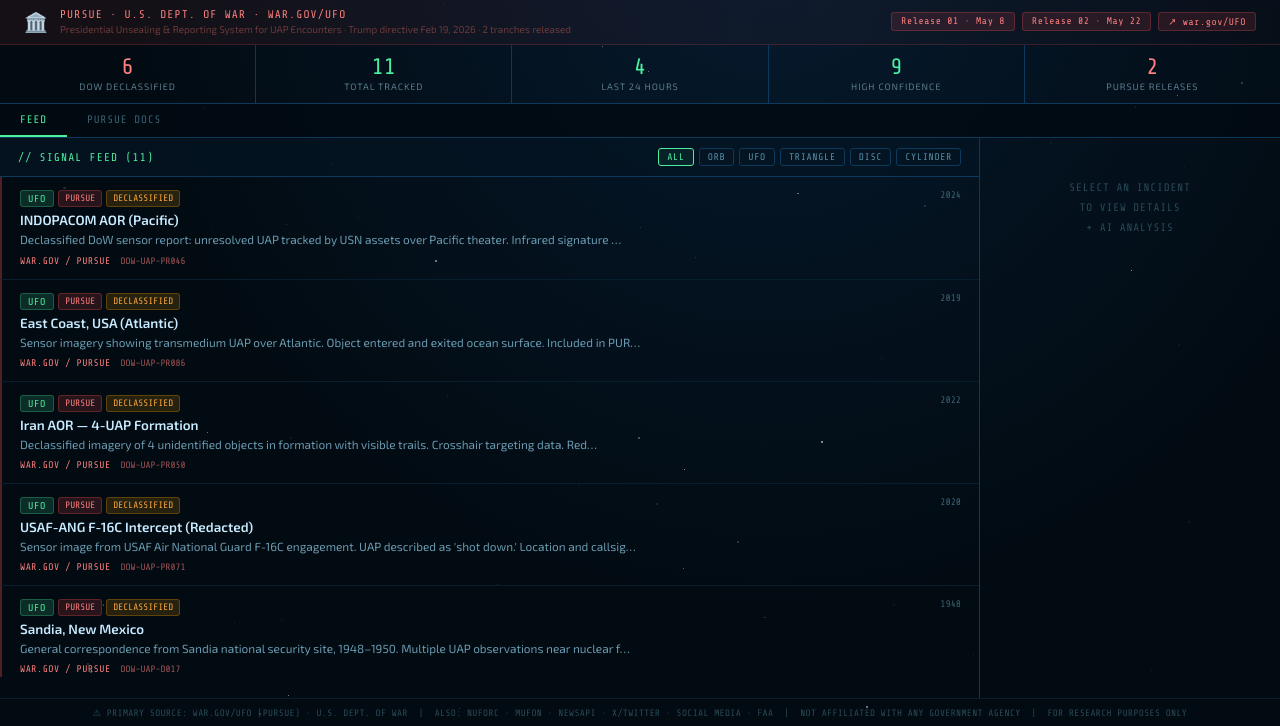
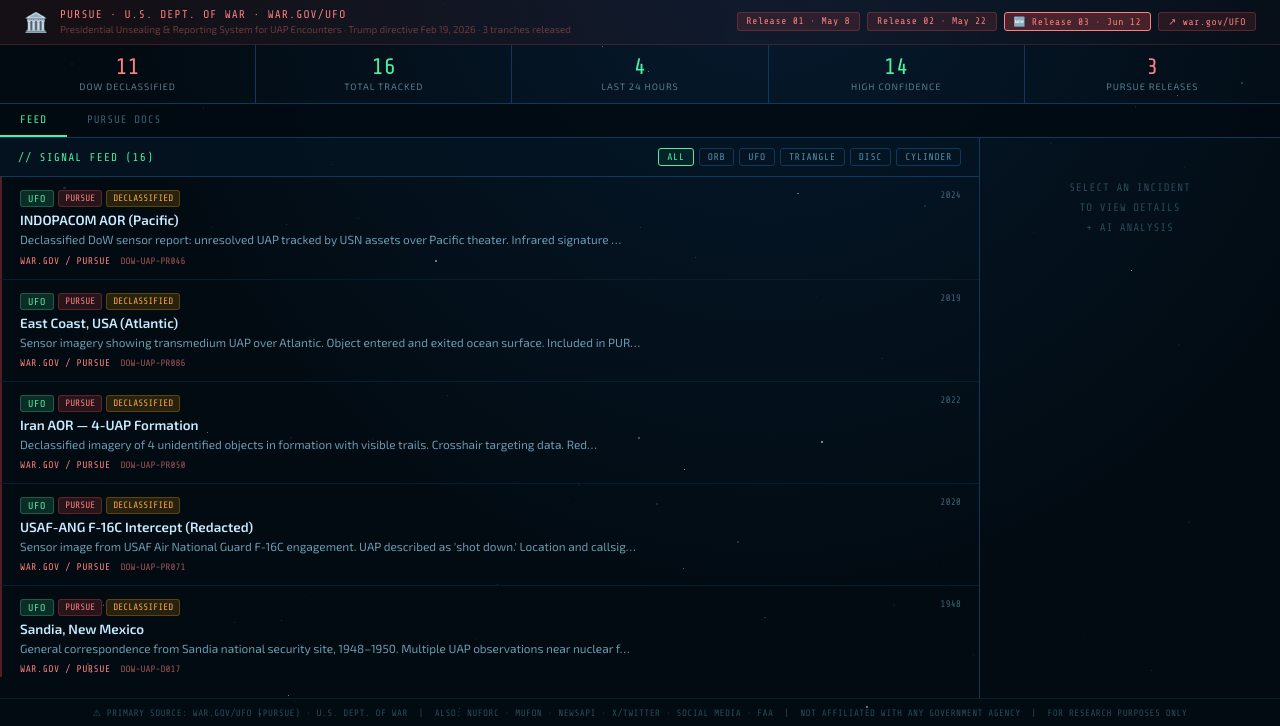
Before and after one commit to Kelufo/uap-signal-tracker, a plain HTML site: page index.html in a window 1280 px wide. Shown: the part 78-804 px from the top of the page. Drawn offline with nearby package versions, Linux system fonts and the light colour scheme.

Commit message:
Update index.html

```diff
--- a/index.html
+++ b/index.html
@@ -205,22 +205,23 @@ body{background:#020b12;color:#c8eaff;font-family:'Exo 2',sans-serif;overflow-x:
     <span style="font-size:1.2rem;flex-shrink:0">🏛️</span>
     <div>
       <div class="pursue-title">PURSUE · U.S. Dept. of War · war.gov/UFO</div>
-      <div class="pursue-sub">Presidential Unsealing &amp; Reporting System for UAP Encounters · Trump directive Feb 19, 2026 · 2 tranches released</div>
+      <div class="pursue-sub">Presidential Unsealing &amp; Reporting System for UAP Encounters · Trump directive Feb 19, 2026 · 3 tranches released</div>
     </div>
     <div class="pursue-links">
       <a class="rchip" href="https://www.war.gov/UFO/?release=01" target="_blank">Release 01 · May 8</a>
       <a class="rchip" href="https://www.war.gov/UFO/?release=02" target="_blank">Release 02 · May 22</a>
+      <a class="rchip" href="https://www.war.gov/UFO/?release=03" target="_blank" style="background:rgba(255,80,80,.25);border-color:#ff8080">🆕 Release 03 · Jun 12</a>
       <a class="rchip" href="https://www.war.gov/UFO/" target="_blank">↗ war.gov/UFO</a>
     </div>
   </div>
 
   <!-- Stats -->
   <div class="stats-bar">
-    <div class="stat-box"><div class="stat-num" style="color:#ff8080" id="stat-pursue">6</div><div class="stat-label">DoW Declassified</div></div>
+    <div class="stat-box"><div class="stat-num" style="color:#ff8080" id="stat-pursue">11</div><div class="stat-label">DoW Declassified</div></div>
     <div class="stat-box"><div class="stat-num" style="color:#4df0a0" id="stat-total">0</div><div class="stat-label">Total Tracked</div></div>
     <div class="stat-box"><div class="stat-num" style="color:#4df0a0" id="stat-24h">0</div><div class="stat-label">Last 24 Hours</div></div>
     <div class="stat-box"><div class="stat-num" style="color:#4df0a0" id="stat-hconf">0</div><div class="stat-label">High Confidence</div></div>
-    <div class="stat-box"><div class="stat-num" style="color:#ff8080">2</div><div class="stat-label">PURSUE Releases</div></div>
+    <div class="stat-box"><div class="stat-num" style="color:#ff8080">3</div><div class="stat-label">PURSUE Releases</div></div>
   </div>
 
   <!-- Tabs -->
@@ -267,6 +268,16 @@ body{background:#020b12;color:#c8eaff;font-family:'Exo 2',sans-serif;overflow-x:
             <a class="rel-link" href="https://www.war.gov/medialink/ufo/052226/release_02/release_02_document_bundle.zip" target="_blank">⬇ Documents (70 MB)</a>
             <a class="rel-link" href="https://d34w7g4gy10iej.cloudfront.net/uap052226.zip" target="_blank">⬇ Videos (5.6 GB)</a>
             <a class="rel-link" href="https://www.war.gov/News/Releases/Release/Article/4499305/" target="_blank">↗ Press Release</a>
+          </div>
+        </div>
+        <div class="rel-box" style="border-color:#ff8080;background:rgba(255,80,80,.08)">
+          <div class="rel-label" style="color:#ff5050">🆕 Release 03 — NEW</div>
+          <div class="rel-date">June 12, 2026</div>
+          <div class="rel-desc">FBI orb sighting reports (Colorado Springs 2022, Northeastern US 2025-2026), CIA Zimbabwe document, 1949 Army flying saucer study, orb video footage.</div>
+          <div class="rel-links">
+            <a class="rel-link" href="https://www.war.gov/medialink/ufo/061226/release_03/release_03_documents.zip" target="_blank">⬇ Documents (826 MB)</a>
+            <a class="rel-link" href="https://d34w7g4gy10iej.cloudfront.net/release_03/uap_videos_061226.zip" target="_blank">⬇ Videos (4.6 GB)</a>
+            <a class="rel-link" href="https://www.war.gov/News/Releases/Release/Article/4515408/" target="_blank">↗ Press Release</a>
           </div>
         </div>
       </div>
@@ -319,7 +330,27 @@ const PURSUE_DATA = [
   {id:"pursue-6",type:"UFO",location:"USSR (CIA Intelligence Report)",datetime:"1973-01-01T00:00:00Z",
    desc:"Declassified 1973 CIA intelligence report on UAP sighting in the Soviet Union. Cold War era document.",
    source:"WAR.GOV / PURSUE",duration:"Unknown",altitude:"Unknown",shape:"UNKNOWN",confidence:88,witnesses:0,isNew:false,isPursue:true,
-   release:"RELEASE 02",docId:"CIA-UAP-D001",weather:"Historical",tags:["declassified","PURSUE","CIA","USSR","Cold War","historical"]}
+   release:"RELEASE 02",docId:"CIA-UAP-D001",weather:"Historical",tags:["declassified","PURSUE","CIA","USSR","Cold War","historical"]},
+  {id:"pursue-7",type:"ORB",location:"Colorado Springs, CO",datetime:"2022-01-01T00:00:00Z",
+   desc:"PURSUE Release 03 — FBI-UAP-D002: FBI field report and digital rendering of unresolved UAP incident in Colorado Springs, 2022. FD-1057 witness interview transcript included. Intelligence Community Assessment also released (ICA-UAP-D001).",
+   source:"WAR.GOV / PURSUE",duration:"Unknown",altitude:"Unknown",shape:"ORB",confidence:91,witnesses:0,isNew:true,isPursue:true,
+   release:"RELEASE 03",docId:"FBI-UAP-D002",weather:"Sensor/witness data",tags:["declassified","PURSUE","FBI","Colorado Springs","2022","NEW"]},
+  {id:"pursue-8",type:"ORB",location:"Northeastern USA (Orb Sighting)",datetime:"2025-01-01T00:00:00Z",
+   desc:"PURSUE Release 03 — FBI-UAP-D009/D010: Two FBI FD-302 reports on northeastern US orb sightings, 2025-2026. Video footage also released (FBI-UAP-PR004). Witnesses interviewed by FBI field agents. Highly redacted.",
+   source:"WAR.GOV / PURSUE",duration:"Unknown",altitude:"Low",shape:"ORB",confidence:94,witnesses:0,isNew:true,isPursue:true,
+   release:"RELEASE 03",docId:"FBI-UAP-D009",weather:"Witness reports",tags:["declassified","PURSUE","FBI","orb","northeastern","2025","NEW"]},
+  {id:"pursue-9",type:"ORB",location:"Northeastern USA (Pond Footage)",datetime:"2024-01-01T00:00:00Z",
+   desc:"PURSUE Release 03 — FBI-UAP-PR003: Video footage of orbs over a pond, 2024. Still images extracted show ball of light hovering over water surface. Released alongside northeastern orb sighting documents.",
+   source:"WAR.GOV / PURSUE",duration:"Unknown",altitude:"Very low — surface",shape:"ORB",confidence:96,witnesses:0,isNew:true,isPursue:true,
+   release:"RELEASE 03",docId:"FBI-UAP-PR003",weather:"Clear",tags:["declassified","PURSUE","FBI","orb","video","pond","2024","NEW"]},
+  {id:"pursue-10",type:"UFO",location:"Zimbabwe (CIA Report)",datetime:"1975-01-01T00:00:00Z",
+   desc:"PURSUE Release 03 — CIA-UAP-017: Declassified CIA document on UAP incident in Zimbabwe. Document references placement on high alert due to perceived aggressive foreign posturing. Cold War era intelligence.",
+   source:"WAR.GOV / PURSUE",duration:"Unknown",altitude:"Unknown",shape:"UNKNOWN",confidence:85,witnesses:0,isNew:true,isPursue:true,
+   release:"RELEASE 03",docId:"CIA-UAP-017",weather:"Historical",tags:["declassified","PURSUE","CIA","Zimbabwe","Cold War","NEW"]},
+  {id:"pursue-11",type:"DISC",location:"USA (U.S. Army Study)",datetime:"1949-01-01T00:00:00Z",
+   desc:"PURSUE Release 03 — DOW-UAP-D084: Declassified 1949 U.S. Army study on flying saucers. Stamped SECRET, now fully declassified. Among the oldest government UAP documents publicly released under PURSUE.",
+   source:"WAR.GOV / PURSUE",duration:"Multiple",altitude:"Various",shape:"DISC",confidence:89,witnesses:0,isNew:true,isPursue:true,
+   release:"RELEASE 03",docId:"DOW-UAP-D084",weather:"Historical",tags:["declassified","PURSUE","Army","1949","flying saucer","historical","NEW"]}
 ];
 const STATIC_DATA = [
   {id:"s-1",type:"ORB",location:"Kingman, AZ",datetime:new Date(Date.now()-28*60000).toISOString(),
```
